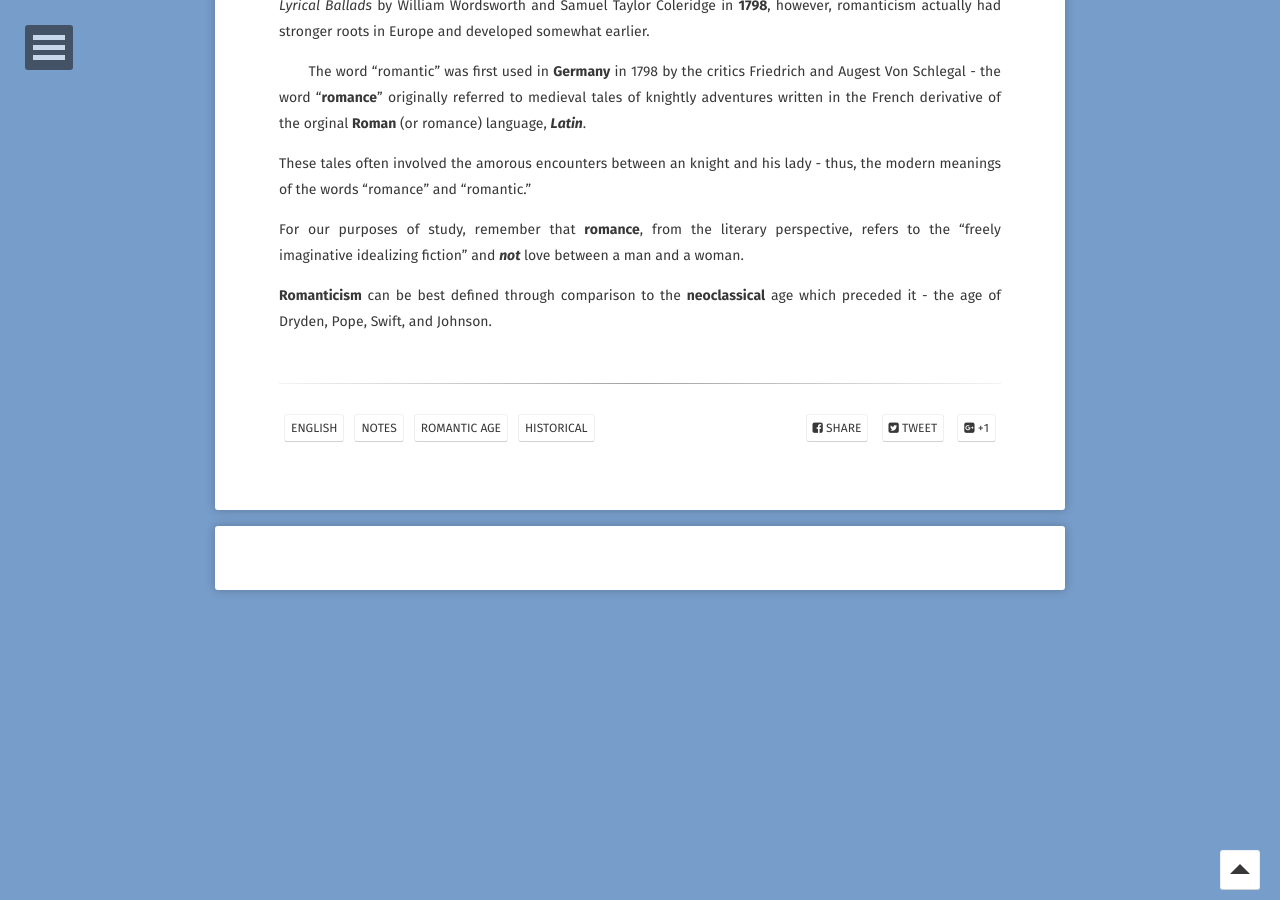
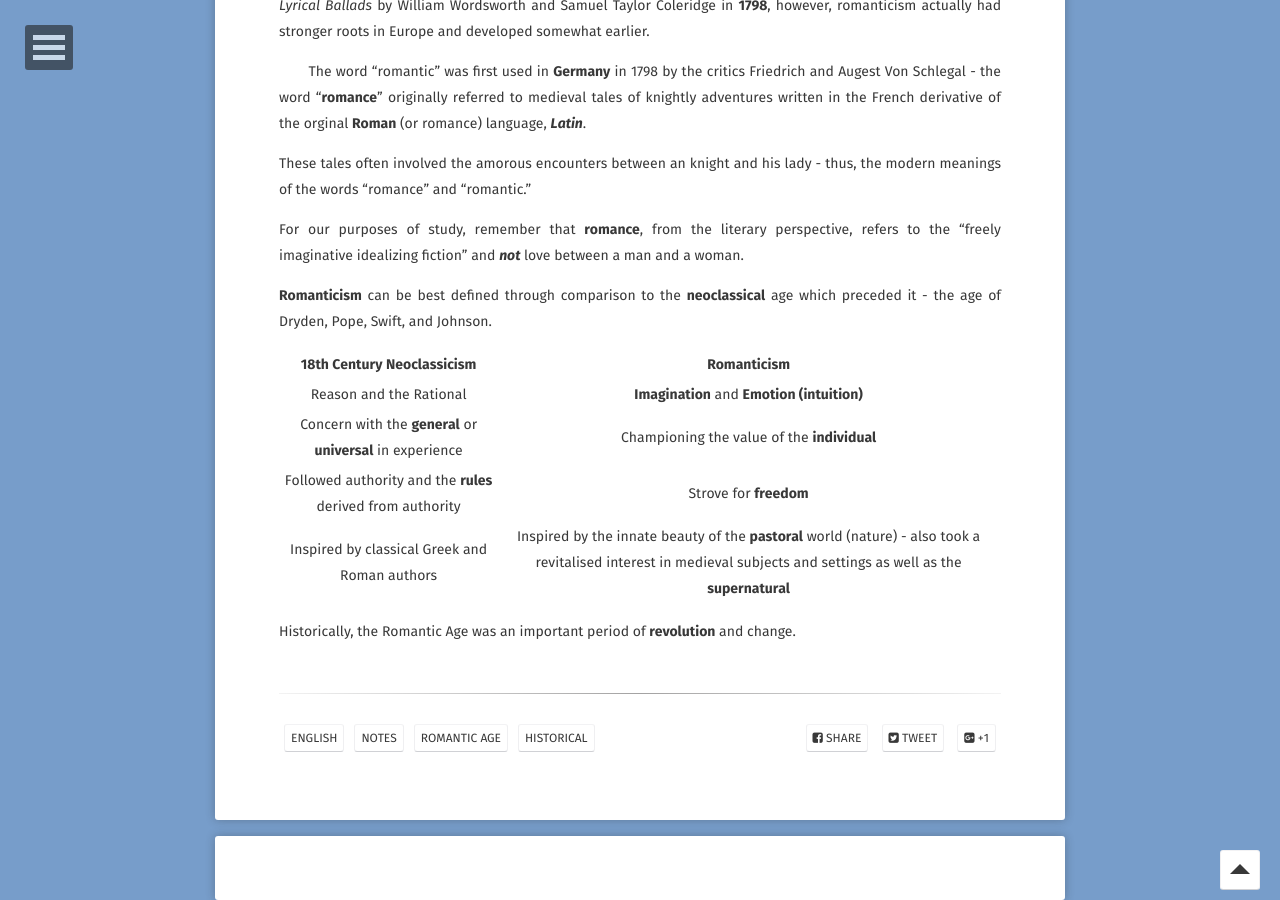
Before and after one commit to EthenStrine/site, a Jekyll site: the page built from _posts/2019-03-13-romantic-age.md, in a window 1280 px wide and 900 px high, scrolled down 651 px. Built offline with Jekyll 4.4.1, drawn with Linux system fonts in a browser that asks for light colours; some web fonts are replaced; comment, search, counter and statistics services are not loaded.

Commit message:
Update 2019-03-13-romantic-age.md

```diff
--- a/_posts/2019-03-13-romantic-age.md
+++ b/_posts/2019-03-13-romantic-age.md
@@ -21,3 +21,12 @@ These tales often involved the amorous encounters between an knight and his lady
 For our purposes of study, remember that **romance**, from the literary perspective, refers to the "freely imaginative idealizing fiction" and ***not*** love between a man and a woman.
 
 **Romanticism** can be best defined through comparison to the **neoclassical** age which preceded it - the age of Dryden, Pope, Swift, and Johnson.
+
+|                  18th Century Neoclassicism                 	|                                                                              Romanticism                                                                              	|
+|:-----------------------------------------------------------:	|:---------------------------------------------------------------------------------------------------------------------------------------------------------------------:	|
+| Reason and the Rational                                     	| **Imagination** and **Emotion (intuition)**                                                                                                                           	|
+| Concern with the **general** or **universal** in experience 	| Championing the value of the **individual**                                                                                                                           	|
+| Followed authority and the **rules** derived from authority 	| Strove for **freedom**                                                                                                                                                	|
+| Inspired by classical Greek and Roman authors               	| Inspired by the innate beauty of the **pastoral** world (nature) - also took a revitalised interest in medieval subjects and settings as well as the **supernatural** 	|
+
+Historically, the Romantic Age was an important period of **revolution** and change.
```
